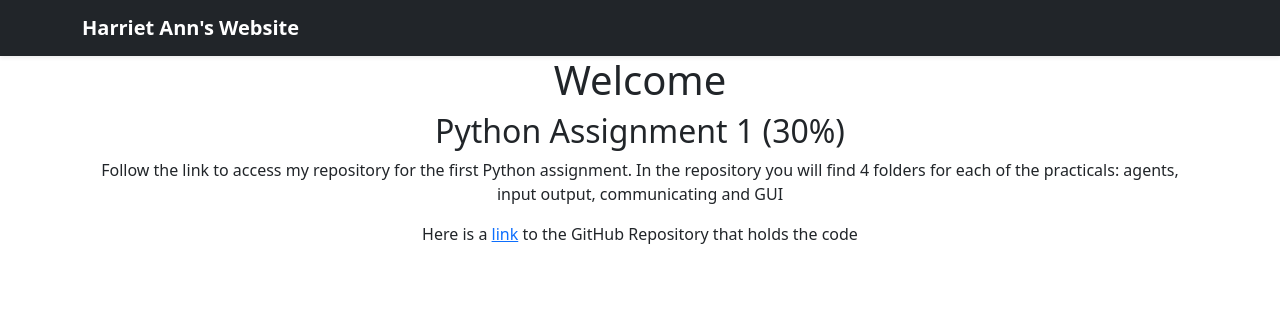
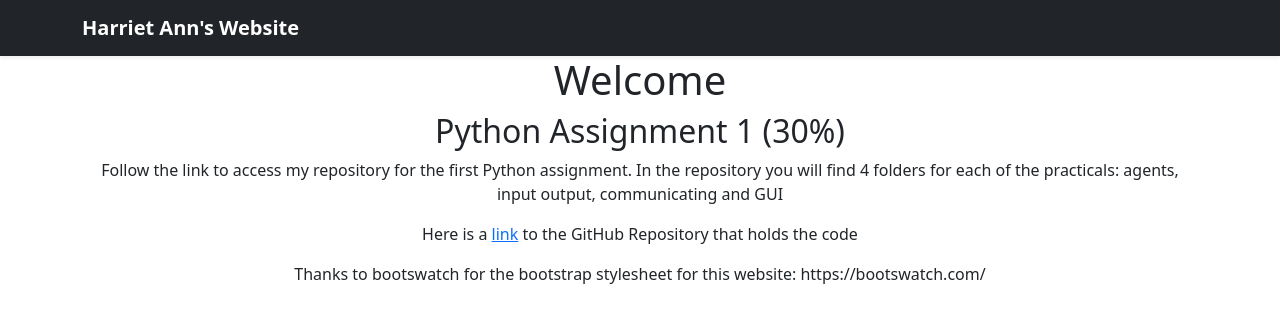
Before and after one commit to habp22/habp22.github.io, a plain HTML site: page index.html in a window 1280 px wide. Drawn offline with nearby package versions, Linux system fonts and the light colour scheme.

Commit message:
Update HTML

```diff
--- a/index.html
+++ b/index.html
@@ -25,7 +25,7 @@
 
 
 
-    <Thanks to bootswatch for the bootstrap stylesheet for this website: https://bootswatch.com/
+    <p>Thanks to bootswatch for the bootstrap stylesheet for this website: https://bootswatch.com/<p>
   </div>
 </BODY>
 </HTML>
```
